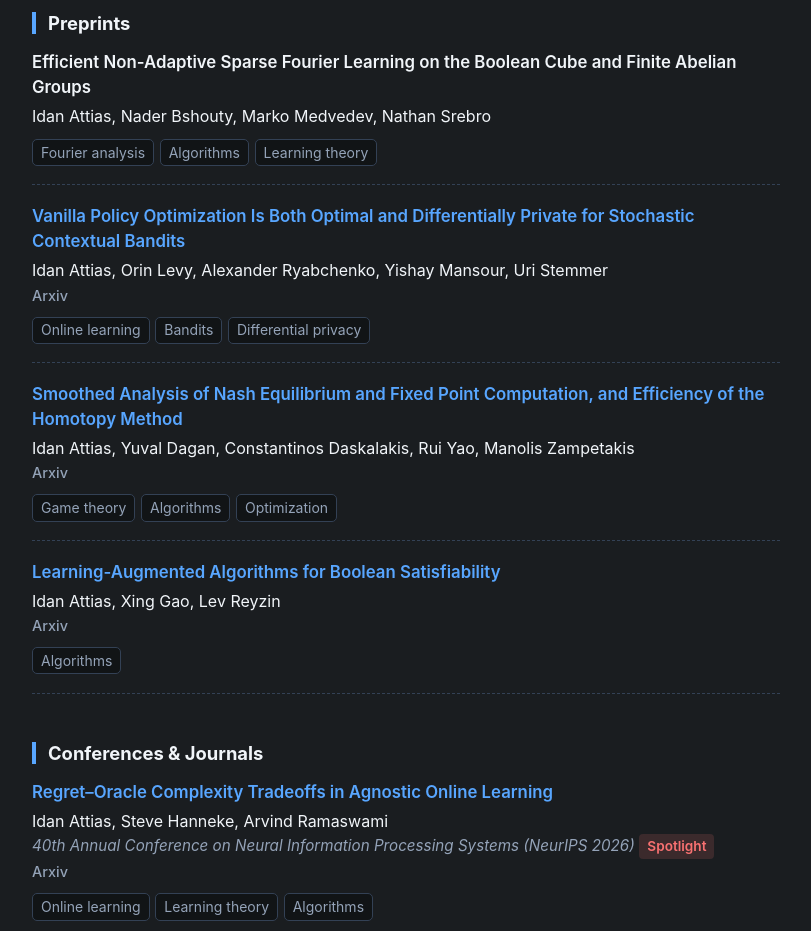
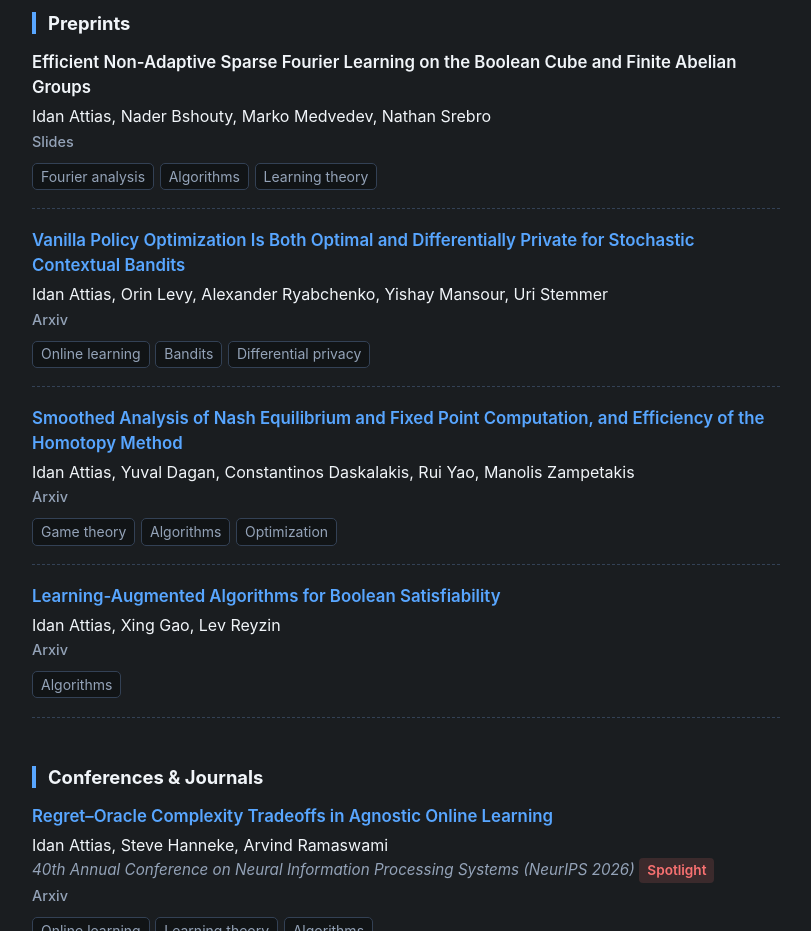
Before and after one commit to Attisius/Attisius.github.io, a plain HTML site: page index.html in a window 1280 px wide. Shown: the part 1800-2731 px from the top of the page, without its empty margins (404-1215 px from the left). Drawn offline with Linux system fonts and the light colour scheme.

Commit message:
Update index.html

```diff
--- a/index.html
+++ b/index.html
@@ -758,6 +758,9 @@ body.dark-mode .topic-chip[aria-pressed="true"] { color: #101820; }
                 <div class="pub-title">Efficient Non-Adaptive Sparse Fourier Learning on the Boolean
 				Cube and Finite Abelian Groups</div>
                 <div class="pub-authors">Idan Attias, Nader Bshouty, Marko Medvedev, Nathan Srebro</div>
+                <div class="pub-links">
+                	<a href="https://drive.google.com/file/d/1tT2fs1G69NsGHN-3H7R6oVrPPKJya82R/view?usp=sharing" target="_blank" rel="noopener noreferrer">Slides</a>
+                </div>
 
 
                 <div class="paper-topics" role="group" aria-label="Research topics"><button type="button" class="paper-topic" data-topic="fourier-analysis" aria-pressed="false" aria-label="Filter papers by Fourier analysis">Fourier analysis</button><button type="button" class="paper-topic" data-topic="algorithms" aria-pressed="false" aria-label="Filter papers by Algorithms">Algorithms</button><button type="button" class="paper-topic" data-topic="learning-theory" aria-pressed="false" aria-label="Filter papers by Learning theory">Learning theory</button></div>
```
